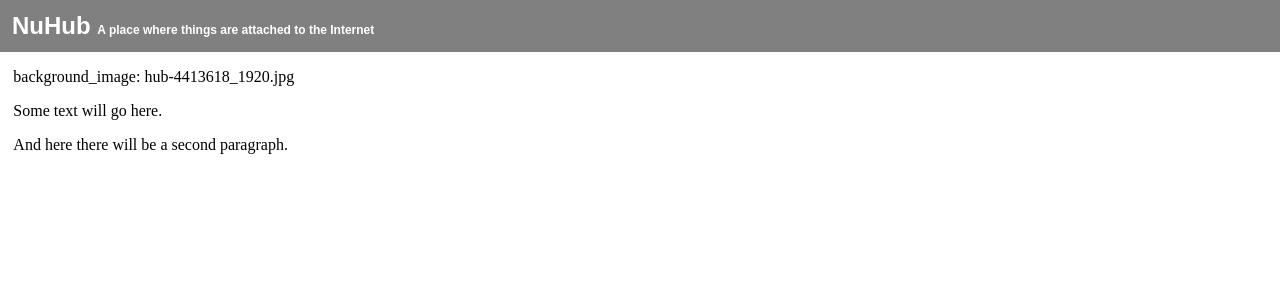
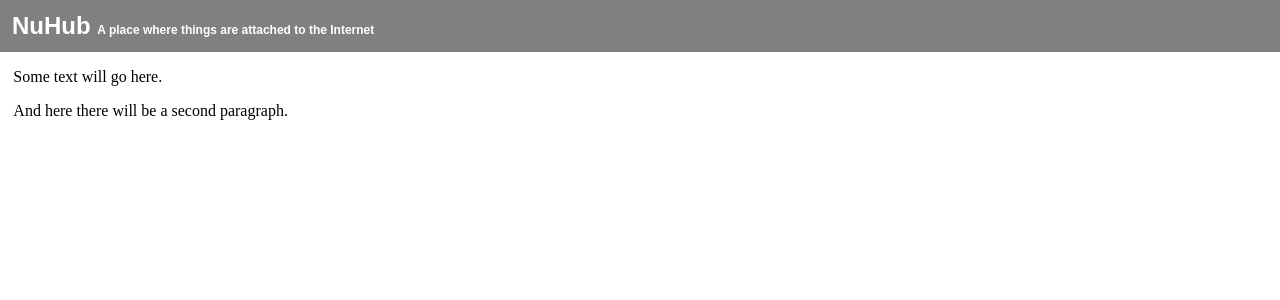
Before and after one commit to david672orford/david672github.io, a Jekyll site: the page built from index.md, in a window 1280 px wide. Shown: the top 300 px of the page. Built offline with Jekyll 4.4.1, drawn with Linux system fonts in a browser that asks for light colours; our own code applies the rules of GitHub Pages for plain Markdown files.

Commit message:
Update index.md

```diff
--- a/index.md
+++ b/index.md
@@ -1,4 +1,4 @@
-background_image: hub-4413618_1920.jpg
+{% assign background_image = "hub-4413618_1920.jpg" %}
 
 Some text will go here.
 
```
